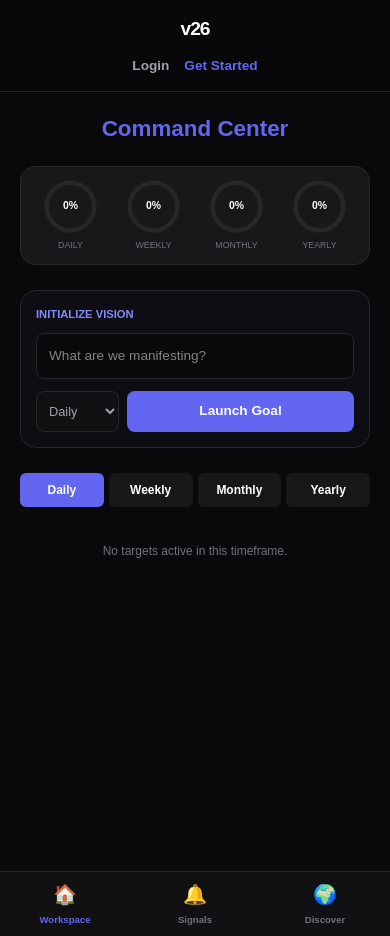
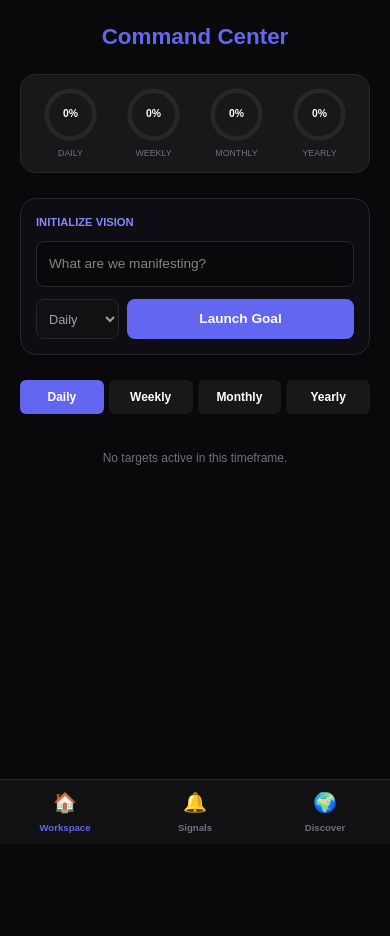
Before and after one commit to lunafromshopifyhelp-source/v26, a Next.js app in the folder client/: page /workspace in a window 390 px wide. After the commit the page ends 844 px from the top, so only its background shows below. Built offline with nearby package versions, Linux system fonts and the light colour scheme.

Commit message:
fix(client): hide global desktop navbar inside the mobile app workspace layout path

```diff
--- a/client/app/layout.tsx
+++ b/client/app/layout.tsx
@@ -1,7 +1,8 @@
-import type { Metadata } from "next";
+'use client';
 import { Geist, Geist_Mono } from "next/font/google";
 import "./globals.css";
-import Navbar from "../components/Navbar"; // Ensure the path is correct
+import Navbar from "../components/Navbar";
+import { usePathname } from "next/navigation"; // 🎯 Import the path sniffer
 
 const geistSans = Geist({
   variable: "--font-geist-sans",
@@ -13,26 +14,26 @@ const geistMono = Geist_Mono({
   subsets: ["latin"],
 });
 
-export const metadata: Metadata = {
-  title: "v26 - Creator Vision",
-  description: "Shared bridge for creators",
-};
-
 export default function RootLayout({
   children,
 }: Readonly<{
   children: React.ReactNode;
 }>) {
+  const pathname = usePathname();
+
+  // 🎯 HIDE CHECK: If the user is on the workspace page, we DO NOT show the old top header navbar
+  const isWorkspace = pathname?.startsWith('/workspace');
+
   return (
     <html lang="en">
       <body
         className={`${geistSans.variable} ${geistMono.variable} antialiased`}
-        style={{ margin: 0, backgroundColor: '#09090b', color: '#fff' }}
+        style={{ margin: 0, padding: 0, backgroundColor: '#09090b', color: '#fff' }}
       >
-        {/* The Navbar stays at the top of every page */}
-        <Navbar />
+        {/* Only render the top navbar if we are NOT inside the mobile app view */}
+        {!isWorkspace && <Navbar />}
 
-        {/* This displays your Workspace, FYP, etc. */}
+        {/* Displays your isolated views cleanly */}
         {children}
       </body>
     </html>
```
